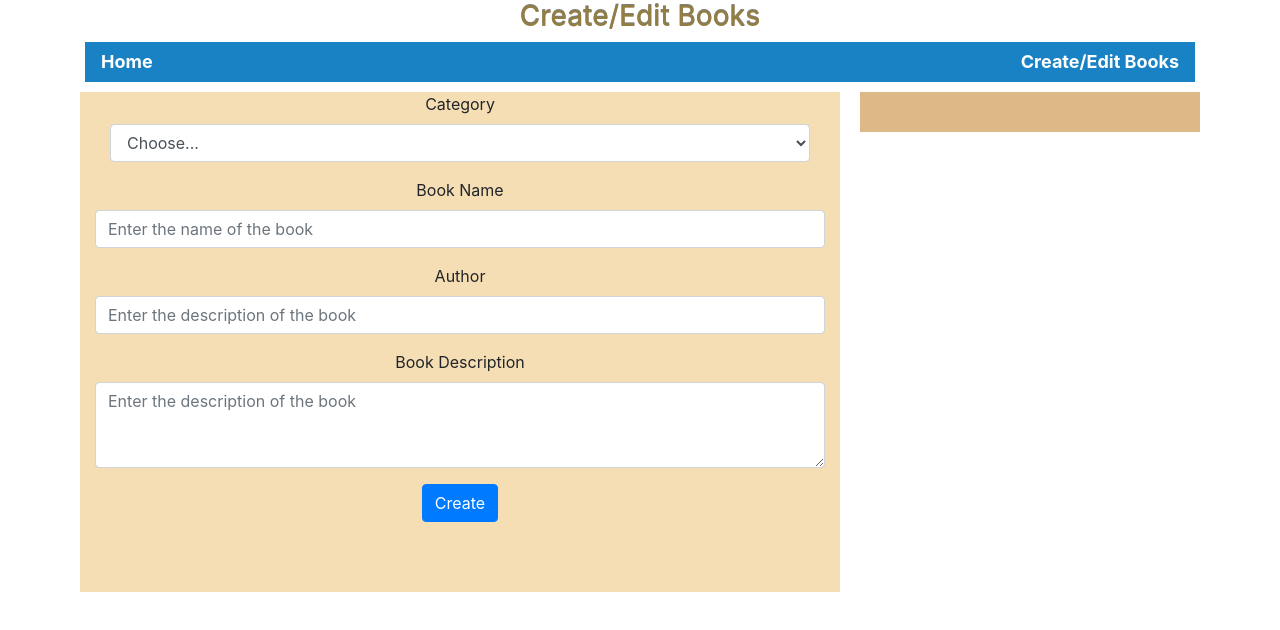
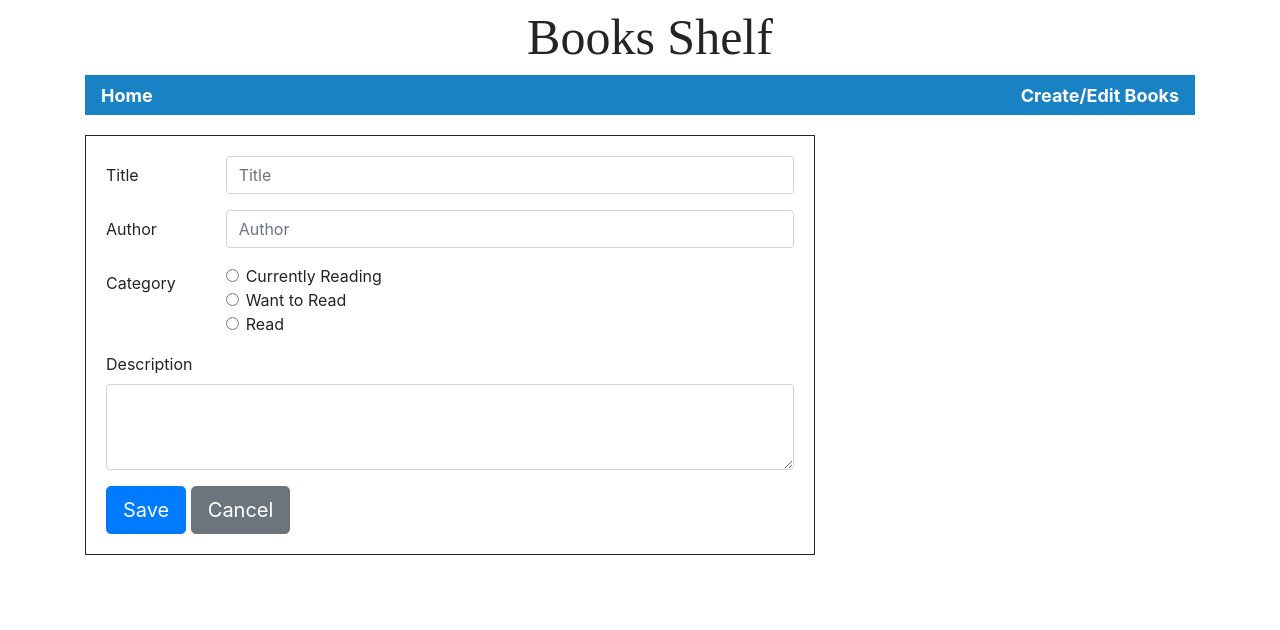
Before and after one commit to stdevelopr/bookShelf, a React (Create React App) app: page /control in a window 1280 px wide. Shown: the top 630 px of the page. Built offline with nearby package versions, Linux system fonts and the light colour scheme; a web font is replaced by a local one.

Commit message:
create/edit front

```diff
--- a/src/components/CreateBookFormModal.js
+++ b/src/components/CreateBookFormModal.js
@@ -56,7 +56,7 @@ export default function CreateBookFormModal({
   return (
     <Modal show={createModalOpen} onHide={() => setCreateModalOpen(false)}>
       <Modal.Header closeButton>
-        <Modal.Title>New book</Modal.Title>
+        <Modal.Title style={{ color: "blue" }}>New book</Modal.Title>
       </Modal.Header>
       <Modal.Body>
         <div>
@@ -91,7 +91,7 @@ export default function CreateBookFormModal({
             <fieldset>
               <Form.Group as={Row}>
                 <Form.Label as="legend" column sm={2}>
-                  Categories
+                  Category
                 </Form.Label>
                 <Col sm={10}>
                   <Form.Check
--- a/src/pages/BookControl.js
+++ b/src/pages/BookControl.js
@@ -1,6 +1,7 @@
-import React, { useState } from "react";
+import React, { useState, useEffect } from "react";
 import NavMenu from "../components/NavMenu";
 import Container from "react-bootstrap/Container";
+import ShelfContainer from "../components/ShelfContainer";
 import Form from "react-bootstrap/Form";
 import Button from "react-bootstrap/Button";
 import Row from "react-bootstrap/Row";
@@ -16,10 +17,19 @@ export default function BookControl() {
   const [bookCategory, setBookCategory] = useState("");
   const [action, setAction] = useState("Create");
   const [editBookId, setEditBookId] = useState("");
+  const [sortedBooks, setSortedBooks] = useState([]);
   const booksData = useSelector(state => state.books);
   const categories = useSelector(state => state.categories);
 
   const dispatch = useDispatch();
+
+  useEffect(() => {
+    booksData.sort((a, b) => {
+      return a["title"].localeCompare(b["title"]);
+    });
+    setSortedBooks(booksData);
+  }, [booksData]);
+
   const setBook = bookId => {
     let book = getBookById(bookId);
     setBookTitle(book.title);
@@ -28,6 +38,13 @@ export default function BookControl() {
     setBookCategory(categories[book.category]);
     setAction("Save");
     setEditBookId(book.id);
+  };
+
+  const clearForm = () => {
+    setBookTitle("");
+    setBookAuthor("");
+    setBookDescription("");
+    setBookCategory("");
   };
 
   const getCategoryKey = value => {
@@ -40,28 +57,114 @@ export default function BookControl() {
 
   return (
     <div>
-      <Container className="text-center">
-        <h3>Create/Edit Books</h3>
-        <NavMenu />
+      <ShelfContainer>
         <Row>
           <Col lg={{ order: 2 }} className="books-list">
-            {booksData.map(book => {
+            <table style={{ width: "100%" }}>
+              <tbody>
+                {sortedBooks.map(book => {
                   return (
-                <div
-                  id={book.id}
+                    <tr
                       key={book.id}
-                  className="word-break shelf-control-book-select"
+                      style={{ backgroundColor: "white" }}
                       onClick={e => setBook(e.target.getAttribute("id"))}
                     >
-                  {book.title}
-                </div>
+                      <td id={book.id}>{book.title}</td>
+                    </tr>
                   );
                 })}
+              </tbody>
+            </table>
           </Col>
-          <Col lg={8} className="book-create">
-            <Form
-              onSubmit={e => {
-                e.preventDefault();
+          <Col lg={8}>
+            <div
+              style={{
+                marginTop: "20px",
+                border: "solid 1px",
+                padding: "20px"
+              }}
+            >
+              <Form>
+                <Form.Group as={Row} controlId="formHorizontalEmail">
+                  <Form.Label column sm={2}>
+                    Title
+                  </Form.Label>
+                  <Col sm={10}>
+                    <Form.Control
+                      type="title"
+                      placeholder="Title"
+                      value={bookTitle}
+                      onChange={e => setBookTitle(e.target.value)}
+                    />
+                  </Col>
+                </Form.Group>
+
+                <Form.Group as={Row} controlId="formHorizontalPassword">
+                  <Form.Label column sm={2}>
+                    Author
+                  </Form.Label>
+                  <Col sm={10}>
+                    <Form.Control
+                      type="author"
+                      value={bookAuthor}
+                      onChange={e => setBookAuthor(e.target.value)}
+                      placeholder="Author"
+                    />
+                  </Col>
+                </Form.Group>
+                <fieldset>
+                  <Form.Group as={Row}>
+                    <Form.Label as="legend" column sm={2}>
+                      Category
+                    </Form.Label>
+                    <Col sm={10}>
+                      <Form.Check
+                        type="radio"
+                        label="Currently Reading"
+                        name="Currently Reading"
+                        id="Currently Reading"
+                        onChange={e =>
+                          setBookCategory(e.target.getAttribute("name"))
+                        }
+                        checked={bookCategory === "Currently Reading"}
+                      />
+                      <Form.Check
+                        type="radio"
+                        label="Want to Read"
+                        name="Want to Read"
+                        id="Want to Read"
+                        onChange={e =>
+                          setBookCategory(e.target.getAttribute("name"))
+                        }
+                        checked={bookCategory === "Want to Read"}
+                      />
+                      <Form.Check
+                        type="radio"
+                        label="Read"
+                        name="Read"
+                        id="Read"
+                        onChange={e =>
+                          setBookCategory(e.target.getAttribute("name"))
+                        }
+                        checked={bookCategory === "Read"}
+                      />
+                    </Col>
+                  </Form.Group>
+                </fieldset>
+                <Form.Group controlId="exampleForm.ControlTextarea1">
+                  <Form.Label>Description</Form.Label>
+                  <Form.Control
+                    as="textarea"
+                    rows="3"
+                    value={bookDescription}
+                    onChange={e => setBookDescription(e.target.value)}
+                  />
+                </Form.Group>
+              </Form>
+              <Button
+                variant="primary"
+                size="lg"
+                onClick={() =>
                   action === "Create"
                     ? dispatch({
                         type: sagaBookTypes.ADD_NEW_BOOK,
@@ -83,65 +186,18 @@ export default function BookControl() {
                           category: getCategoryKey(bookCategory),
                           deleted: false
                         }
-                    });
-              }}
+                      })
+                }
               >
-              <Form.Group as={Col} controlId="category">
-                <Form.Label>Category</Form.Label>
-                <Form.Control
-                  as="select"
-                  value={bookCategory}
-                  onChange={e => {
-                    setBookCategory(e.target.value);
-                  }}
-                >
-                  <option>Choose...</option>
-                  {Object.keys(categories).map(key => {
-                    return <option key={key}>{categories[key]}</option>;
-                  })}
-                </Form.Control>
-              </Form.Group>
-
-              <Form.Group controlId="bookTitle">
-                <Form.Label>Book Name</Form.Label>
-                <Form.Control
-                  type="text"
-                  placeholder="Enter the name of the book"
-                  name="title"
-                  value={bookTitle}
-                  onChange={e => setBookTitle(e.target.value)}
-                />
-              </Form.Group>
-              <Form.Group controlId="bookAuthor">
-                <Form.Label>Author</Form.Label>
-                <Form.Control
-                  type="text"
-                  placeholder="Enter the description of the book"
-                  name="description"
-                  value={bookAuthor}
-                  onChange={e => setBookAuthor(e.target.value)}
-                />
-              </Form.Group>
-              <Form.Group controlId="bookDescription">
-                <Form.Label>Book Description</Form.Label>
-
-                <Form.Control
-                  as="textarea"
-                  rows="3"
-                  placeholder="Enter the description of the book"
-                  name="description"
-                  value={bookDescription}
-                  onChange={e => setBookDescription(e.target.value)}
-                />
-              </Form.Group>
-
-              <Button variant="primary" type="submit">
-                {action}
-              </Button>
-            </Form>
+                Save
+              </Button>{" "}
+              <Button variant="secondary" size="lg" onClick={() => clearForm()}>
+                Cancel
+              </Button>{" "}
+            </div>
           </Col>
         </Row>
-      </Container>
+      </ShelfContainer>
     </div>
   );
 }
--- a/src/pages/BookControl.scss
+++ b/src/pages/BookControl.scss
@@ -1,8 +1,11 @@
 .books-list {
-  background-color: burlywood;
+  text-align: center;
   height: fit-content;
-  margin: 10px;
-  padding: 20px;
+  margin-top: 20px;
+  // padding-top: 10px;
+  :hover {
+    background-color: #eaedf5;
+  }
 }
 
 .book-create {
--- a/src/pages/Home.scss
+++ b/src/pages/Home.scss
@@ -49,7 +49,7 @@ th:first-of-type {
 
 // each line of the table
 tr {
-  border: solid 1px black;
+  border: solid 1px rgb(230, 229, 235);
 }
 
 // each field of the body's table
```
Lines whose indentation alone changed are shown as unchanged.
